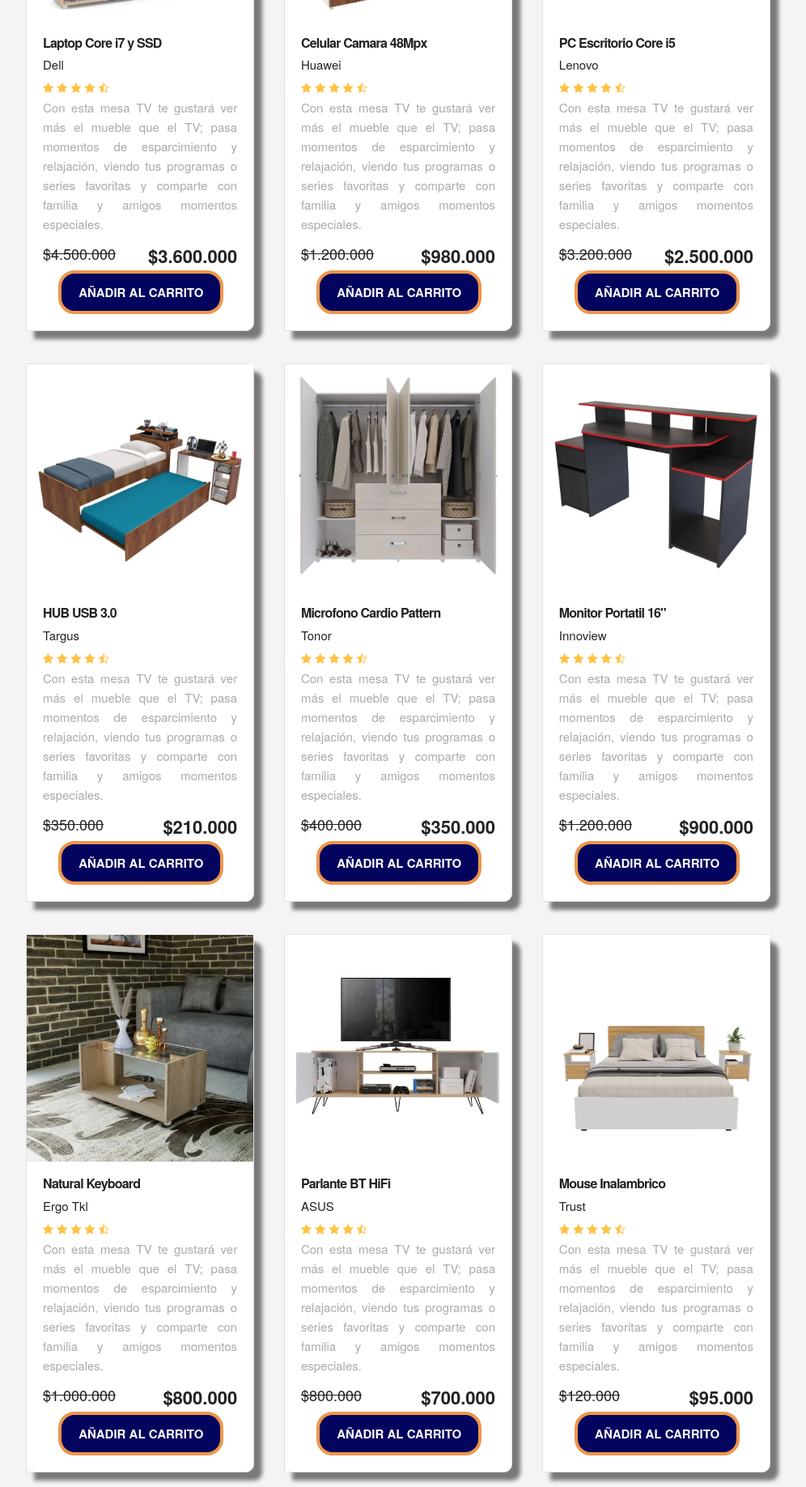
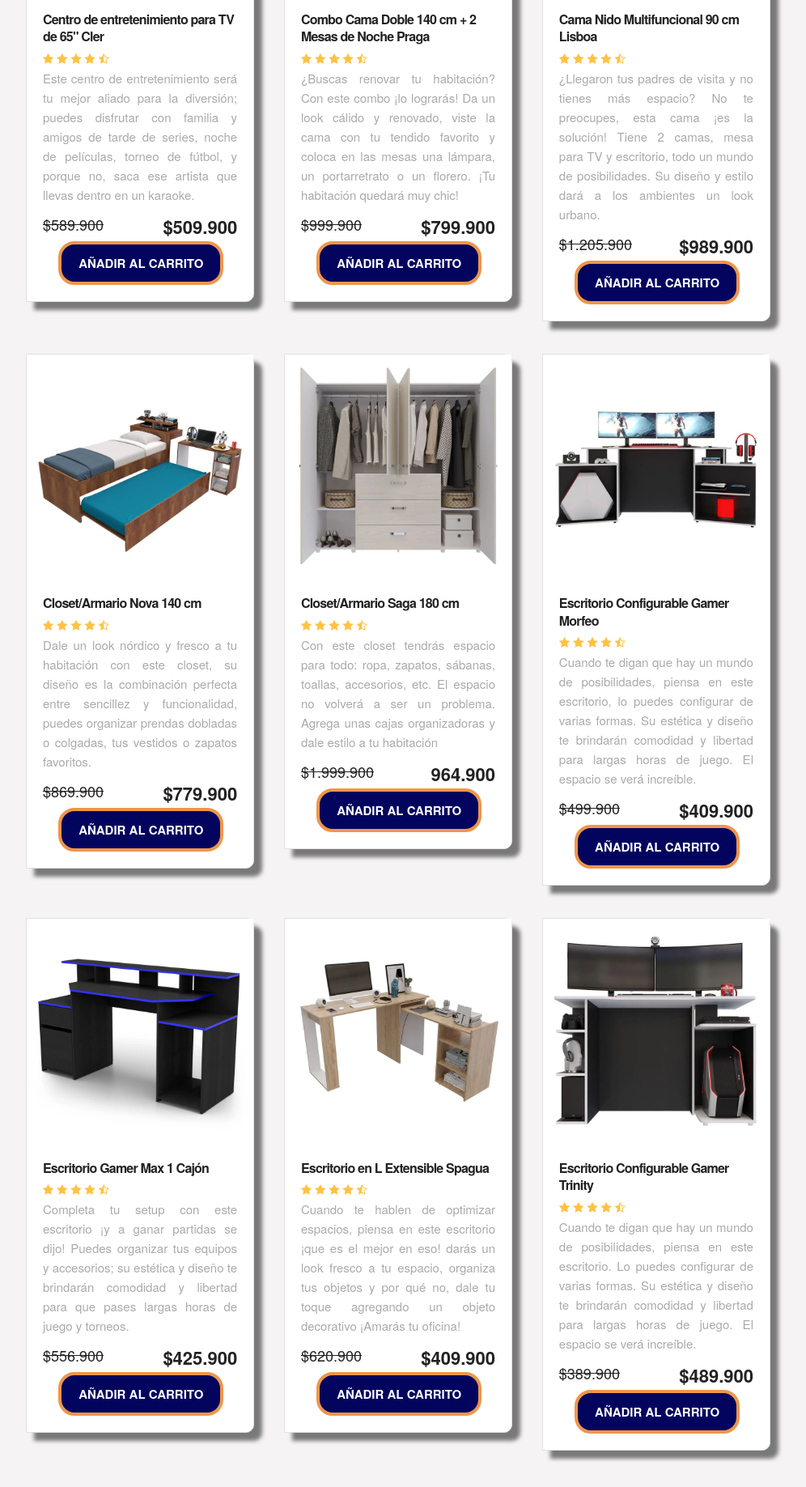
Before and after one commit to Nano1408/NewStorePoliandino, a plain HTML site: page index.html in a window 1280 px wide. Shown: the part 2034-3871 px from the top of the page at 81% size, without its empty margins (148-1144 px from the left). Drawn offline with nearby package versions, Linux system fonts and the light colour scheme.

Commit message:
Update nombre articulos

```diff
--- a/css/skeleton.css
+++ b/css/skeleton.css
@@ -38,6 +38,7 @@
 
 .row{
   display: block !important;
+  transition: .5s;
 }
 .row .u-pull-right{
   margin-bottom: 0;
@@ -52,6 +53,7 @@
   max-width: 960px;
   margin: 0 auto;
   padding: 0 20px;
+  transition: .5s;
   box-sizing: border-box; }
 .column,
 .columns {
--- a/index.html
+++ b/index.html
@@ -156,7 +156,6 @@
                     <img src="img/mesaTV1.jpg" class="imagen-tech u-full-width">
                     <div class="info-card">
                         <h4>Mesa TV de 50" good</h4>
-                        <p>Samsung</p>
                         <img src="img/estrellas.png">
                         <p class="description--card">Con esta mesa TV te gustará ver más el mueble que el TV; pasa momentos de esparcimiento y relajación, viendo tus programas o series favoritas y comparte con familia y amigos momentos especiales.</p>
                         <p class="precio">$800.000  <span class="u-pull-right ">$650.000</span></p>
@@ -181,11 +180,10 @@
                     <div class="card">
                         <img src="img/mesaTV2.jpg" class="imagen-tech u-full-width">
                         <div class="info-card">
-                            <h4>Parlante Bluetooth</h4>
-                            <p>JBL</p>
+                            <h4>Mesa para TV de 60" Urban</h4>
                             <img src="img/estrellas.png">
-                            <p class="description--card">Con esta mesa TV te gustará ver más el mueble que el TV; pasa momentos de esparcimiento y relajación, viendo tus programas o series favoritas y comparte con familia y amigos momentos especiales.</p>
-                            <p class="precio">$500.000  <span class="u-pull-right ">$350.000</span></p>
+                            <p class="description--card">Es hora de cambiar, y esta mesa TV ¡es la mejor opción! Puedes organizar tus dispositivos y pasar tardes de fútbol, noche de pelis de terror, de drama o maratón de series. También puedes darle play a tu música favorita.</p>
+                            <p class="precio">$429.900  <span class="u-pull-right ">$259.900</span></p>
                             <a href="#" class="u-full-width button-primary button input agregar-carrito" data-id="2">
                                 <button class="agregar-carrito btn-comprar" data-id="2">
                                 <div class="default-btn">
@@ -204,11 +202,10 @@
                     <div class="card">
                         <img src="img/mesaTV3.jpg" class="imagen-tech u-full-width">
                         <div class="info-card">
-                            <h4>Auriculares Bluetooth</h4>
-                            <p>Beats</p>
+                            <h4>Mesa para TV de 65" Mikasa</h4>
                             <img src="img/estrellas.png">
-                            <p class="description--card">Con esta mesa TV te gustará ver más el mueble que el TV; pasa momentos de esparcimiento y relajación, viendo tus programas o series favoritas y comparte con familia y amigos momentos especiales.</p>
-                            <p class="precio">$500.000  <span class="u-pull-right ">$400.000</span></p>
+                            <p class="description--card">Es hora de cambiar, y esta mesa TV ¡es la mejor opción! Puedes organizar tus dispositivos y pasar tardes de fútbol, noche de pelis de terror, de drama o maratón de series. También puedes darle play a tu música favorita.</p>
+                            <p class="precio">$429.900  <span class="u-pull-right ">$250.900</span></p>
                             <!-- boton de compra -->
                             <a href="#" class="u-full-width button-primary button input agregar-carrito" data-id="3">
                                 <button class="agregar-carrito btn-comprar" data-id="3">
@@ -231,11 +228,10 @@
                 <div class="card">
                     <img src="img/mesaTV4.jpg" class="imagen-tech u-full-width">
                     <div class="info-card">
-                        <h4>Laptop Core i7 y SSD</h4>
-                        <p>Dell</p>
+                        <h4>Centro de entretenimiento para TV de 65" Cler</h4>
                         <img src="img/estrellas.png">
-                        <p class="description--card">Con esta mesa TV te gustará ver más el mueble que el TV; pasa momentos de esparcimiento y relajación, viendo tus programas o series favoritas y comparte con familia y amigos momentos especiales.</p>
-                        <p class="precio">$4.500.000  <span class="u-pull-right ">$3.600.000</span></p>
+                        <p class="description--card">Este centro de entretenimiento será tu mejor aliado para la diversión; puedes disfrutar con familia y amigos de tarde de series, noche de películas, torneo de fútbol, y porque no, saca ese artista que llevas dentro en un karaoke.</p>
+                        <p class="precio">$589.900  <span class="u-pull-right ">$509.900</span></p>
                         <!-- boton de compra -->
                         <a href="#" class="u-full-width button-primary button input agregar-carrito" data-id="4">
                             <button class="agregar-carrito btn-comprar" data-id="4">
@@ -255,11 +251,10 @@
                     <div class="card">
                         <img src="img/armario1.jpg" class="imagen-tech u-full-width">
                         <div class="info-card">
-                            <h4>Celular Camara 48Mpx</h4>
-                            <p>Huawei</p>
+                            <h4>Combo Cama Doble 140 cm + 2 Mesas de Noche Praga</h4>
                             <img src="img/estrellas.png">
-                            <p class="description--card">Con esta mesa TV te gustará ver más el mueble que el TV; pasa momentos de esparcimiento y relajación, viendo tus programas o series favoritas y comparte con familia y amigos momentos especiales.</p>
-                            <p class="precio">$1.200.000  <span class="u-pull-right ">$980.000</span></p>
+                            <p class="description--card">¿Buscas renovar tu habitación? Con este combo ¡lo lograrás! Da un look cálido y renovado, viste la cama con tu tendido favorito y coloca en las mesas una lámpara, un portarretrato o un florero. ¡Tu habitación quedará muy chic!</p>
+                            <p class="precio">$999.900  <span class="u-pull-right ">$799.900</span></p>
                             <!-- boton de compra -->
                             <a href="#" class="u-full-width button-primary button input agregar-carrito" data-id="5">
                                 <button class="agregar-carrito btn-comprar" data-id="5">
@@ -279,11 +274,10 @@
                     <div class="card">
                         <img src="img/cama1.jpg" class="imagen-tech u-full-width">
                         <div class="info-card">
-                            <h4>PC Escritorio Core i5</h4>
-                            <p>Lenovo</p>
+                            <h4>Cama Nido Multifuncional 90 cm Lisboa</h4>
                             <img src="img/estrellas.png">
-                            <p class="description--card">Con esta mesa TV te gustará ver más el mueble que el TV; pasa momentos de esparcimiento y relajación, viendo tus programas o series favoritas y comparte con familia y amigos momentos especiales.</p>
-                            <p class="precio">$3.200.000  <span class="u-pull-right ">$2.500.000</span></p>
+                            <p class="description--card">¿Llegaron tus padres de visita y no tienes más espacio? No te preocupes, esta cama ¡es la solución! Tiene 2 camas, mesa para TV y escritorio, todo un mundo de posibilidades. Su diseño y estilo dará a los ambientes un look urbano.</p>
+                            <p class="precio">$1.205.900  <span class="u-pull-right ">$989.900</span></p>
                             <!-- boton de compra -->
                             <a href="#" class="u-full-width button-primary button input agregar-carrito" data-id="6">
                                 <button class="agregar-carrito btn-comprar" data-id="6">
@@ -305,11 +299,10 @@
                 <div class="card">
                     <img src="./img/cama2.jpg" class="imagen-tech u-full-width">
                     <div class="info-card">
-                        <h4>HUB USB 3.0</h4>
-                        <p>Targus</p>
+                        <h4>Closet/Armario Nova 140 cm</h4>
                         <img src="img/estrellas.png">
-                        <p class="description--card">Con esta mesa TV te gustará ver más el mueble que el TV; pasa momentos de esparcimiento y relajación, viendo tus programas o series favoritas y comparte con familia y amigos momentos especiales.</p>
-                        <p class="precio">$350.000  <span class="u-pull-right ">$210.000</span></p>
+                        <p class="description--card">Dale un look nórdico y fresco a tu habitación con este closet, su diseño es la combinación perfecta entre sencillez y funcionalidad, puedes organizar prendas dobladas o colgadas, tus vestidos o zapatos favoritos.</p>
+                        <p class="precio">$869.900  <span class="u-pull-right ">$779.900</span></p>
                         <!-- boton de compra -->
                         <a href="#" class="u-full-width button-primary button input agregar-carrito" data-id="7">
                             <button class="agregar-carrito btn-comprar" data-id="7">
@@ -329,11 +322,10 @@
                     <div class="card">
                         <img src="./img/closet2.jpg" class="imagen-tech u-full-width">
                         <div class="info-card">
-                            <h4>Microfono Cardio Pattern</h4>
-                            <p>Tonor</p>
+                            <h4>Closet/Armario Saga 180 cm</h4>
                             <img src="img/estrellas.png">
-                            <p class="description--card">Con esta mesa TV te gustará ver más el mueble que el TV; pasa momentos de esparcimiento y relajación, viendo tus programas o series favoritas y comparte con familia y amigos momentos especiales.</p>
-                            <p class="precio">$400.000  <span class="u-pull-right ">$350.000</span></p>
+                            <p class="description--card">Con este closet tendrás espacio para todo: ropa, zapatos, sábanas, toallas, accesorios, etc. El espacio no volverá a ser un problema. Agrega unas cajas organizadoras y dale estilo a tu habitación</p>
+                            <p class="precio">$1.999.900  <span class="u-pull-right ">964.900</span></p>
                             <!-- boton de compra -->
                             <a href="#" class="u-full-width button-primary button input agregar-carrito" data-id="8">
                                 <button class="agregar-carrito btn-comprar" data-id="8">
@@ -351,13 +343,12 @@
             </div>
             <div class="four columns">
                     <div class="card">
-                        <img src="./img/escritorio-gamer.jpg" class="imagen-tech u-full-width">
+                        <img src="./img/mesaGamer1.jpg" class="imagen-tech u-full-width">
                         <div class="info-card">
-                            <h4>Monitor Portatil 16"</h4>
-                            <p>Innoview</p>
+                            <h4>Escritorio Configurable Gamer Morfeo</h4>
                             <img src="img/estrellas.png">
-                            <p class="description--card">Con esta mesa TV te gustará ver más el mueble que el TV; pasa momentos de esparcimiento y relajación, viendo tus programas o series favoritas y comparte con familia y amigos momentos especiales.</p>
-                            <p class="precio">$1.200.000  <span class="u-pull-right ">$900.000</span></p>
+                            <p class="description--card">Cuando te digan que hay un mundo de posibilidades, piensa en este escritorio, lo puedes configurar de varias formas. Su estética y diseño te brindarán comodidad y libertad para largas horas de juego. El espacio se verá increíble.</p>
+                            <p class="precio">$499.900  <span class="u-pull-right ">$409.900</span></p>
                             <!-- boton de compra -->
                             <a href="#" class="u-full-width button-primary button input agregar-carrito" data-id="9">
                                 <button class="agregar-carrito btn-comprar" data-id="9">
@@ -377,13 +368,12 @@
         <div class="row">
                 <div class="four columns">
                     <div class="card">
-                        <img src="./img/mesas-sala.jpg" class="imagen-tech u-full-width">
+                        <img src="./img/mesaGamer2.jpg" class="imagen-tech u-full-width">
                         <div class="info-card">
-                            <h4>Natural Keyboard</h4>
-                            <p>Ergo Tkl</p>
+                            <h4>Escritorio Gamer Max 1 Cajón</h4>
                             <img src="img/estrellas.png">
-                            <p class="description--card">Con esta mesa TV te gustará ver más el mueble que el TV; pasa momentos de esparcimiento y relajación, viendo tus programas o series favoritas y comparte con familia y amigos momentos especiales.</p>
-                            <p class="precio">$1.000.000  <span class="u-pull-right ">$800.000</span></p>
+                            <p class="description--card">Completa tu setup con este escritorio ¡y a ganar partidas se dijo! Puedes organizar tus equipos y accesorios; su estética y diseño te brindarán comodidad y libertad para que pases largas horas de juego y torneos.</p>
+                            <p class="precio">$556.900  <span class="u-pull-right ">$425.900</span></p>
                             <!-- boton de compra -->
                             <a href="#" class="u-full-width button-primary button input agregar-carrito" data-id="10">
                                 <button class="agregar-carrito btn-comprar" data-id="10">
@@ -401,13 +391,12 @@
                 </div>
                 <div class="four columns">
                         <div class="card">
-                            <img src="./img/mesaTV2.jpg" class="imagen-tech u-full-width">
+                            <img src="./img/mesaEscritorioL1.jpg" class="imagen-tech u-full-width">
                             <div class="info-card">
-                                <h4>Parlante BT HiFi</h4>
-                                <p>ASUS</p>
+                                <h4>Escritorio en L Extensible Spagua</h4>
                                 <img src="img/estrellas.png">
-                                <p class="description--card">Con esta mesa TV te gustará ver más el mueble que el TV; pasa momentos de esparcimiento y relajación, viendo tus programas o series favoritas y comparte con familia y amigos momentos especiales.</p>
-                                <p class="precio">$800.000  <span class="u-pull-right ">$700.000</span></p>
+                                <p class="description--card">Cuando te hablen de optimizar espacios, piensa en este escritorio ¡que es el mejor en eso! darás un look fresco a tu espacio, organiza tus objetos y por qué no, dale tu toque agregando un objeto decorativo ¡Amarás tu oficina!</p>
+                                <p class="precio">$620.900  <span class="u-pull-right ">$409.900</span></p>
                                 <!-- boton de compra -->
                             <a href="#" class="u-full-width button-primary button input agregar-carrito" data-id="11">
                                 <button class="agregar-carrito btn-comprar" data-id="11">
@@ -425,13 +414,12 @@
                 </div>
                 <div class="four columns">
                         <div class="card">
-                            <img src="./img/cama1.jpg" class="imagen-tech u-full-width">
+                            <img src="./img/mesaGamer3.jpg" class="imagen-tech u-full-width">
                             <div class="info-card">
-                                <h4>Mouse Inalambrico</h4>
-                                <p>Trust</p>
+                                <h4>Escritorio Configurable Gamer Trinity</h4>
                                 <img src="img/estrellas.png">
-                                <p class="description--card">Con esta mesa TV te gustará ver más el mueble que el TV; pasa momentos de esparcimiento y relajación, viendo tus programas o series favoritas y comparte con familia y amigos momentos especiales.</p>
-                                <p class="precio">$120.000  <span class="u-pull-right ">$95.000</span></p>
+                                <p class="description--card">Cuando te digan que hay un mundo de posibilidades, piensa en este escritorio. Lo puedes configurar de varias formas. Su estética y diseño te brindarán comodidad y libertad para largas horas de juego. El espacio se verá increíble.</p>
+                                <p class="precio">$389.900  <span class="u-pull-right ">$489.900</span></p>
                                 <!-- boton de compra -->
                             <a href="#" class="u-full-width button-primary button input agregar-carrito" data-id="12">
                                 <button class="agregar-carrito btn-comprar" data-id="12">
```
Also changed, not shown: js/app.js (+6 -5 lines), img/mesaEscritorioL1.jpg (added), img/mesaGamer1.jpg (added), img/mesaGamer2.jpg (added), img/mesaGamer3.jpg (added), 1 other file.
